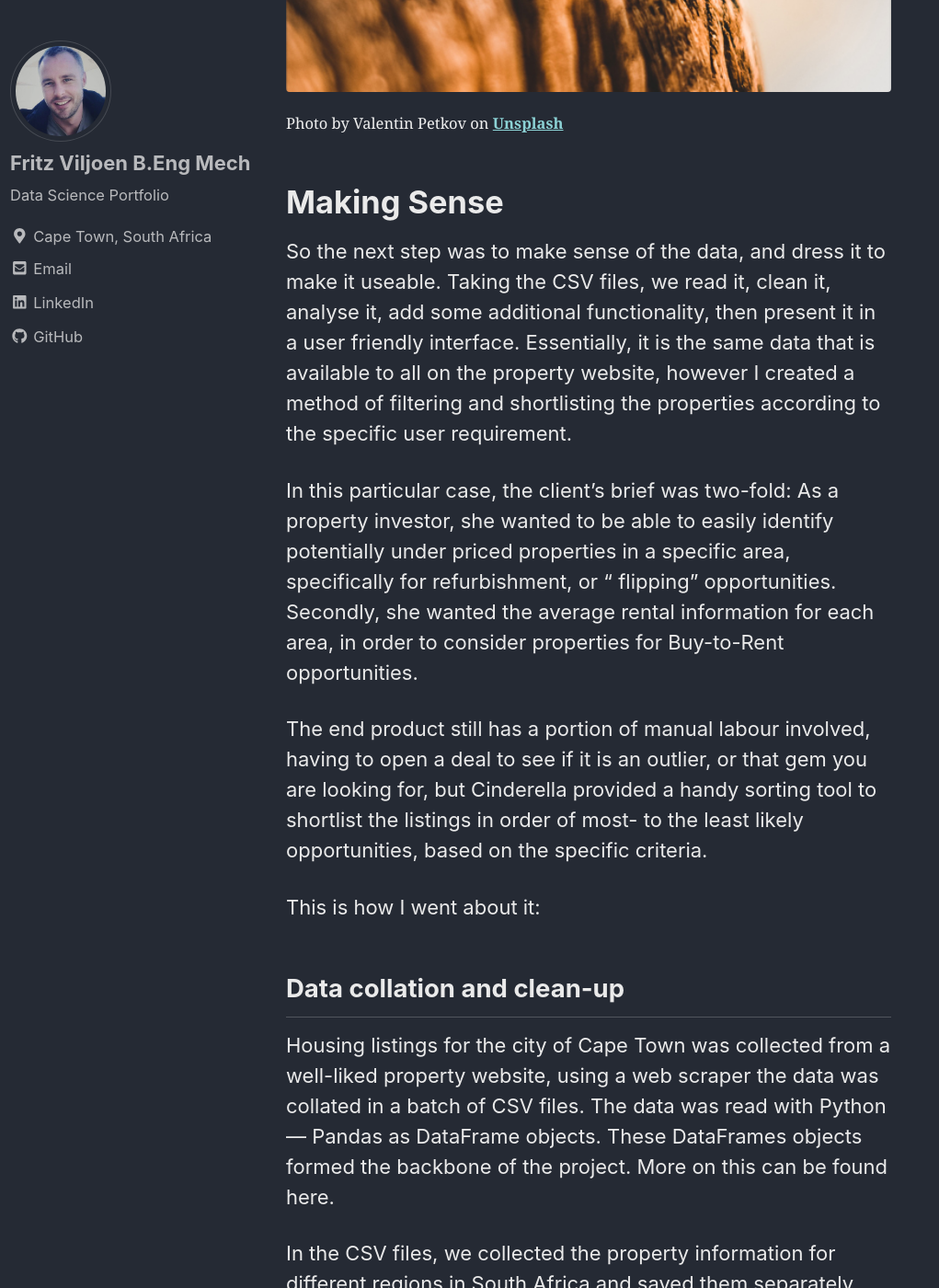
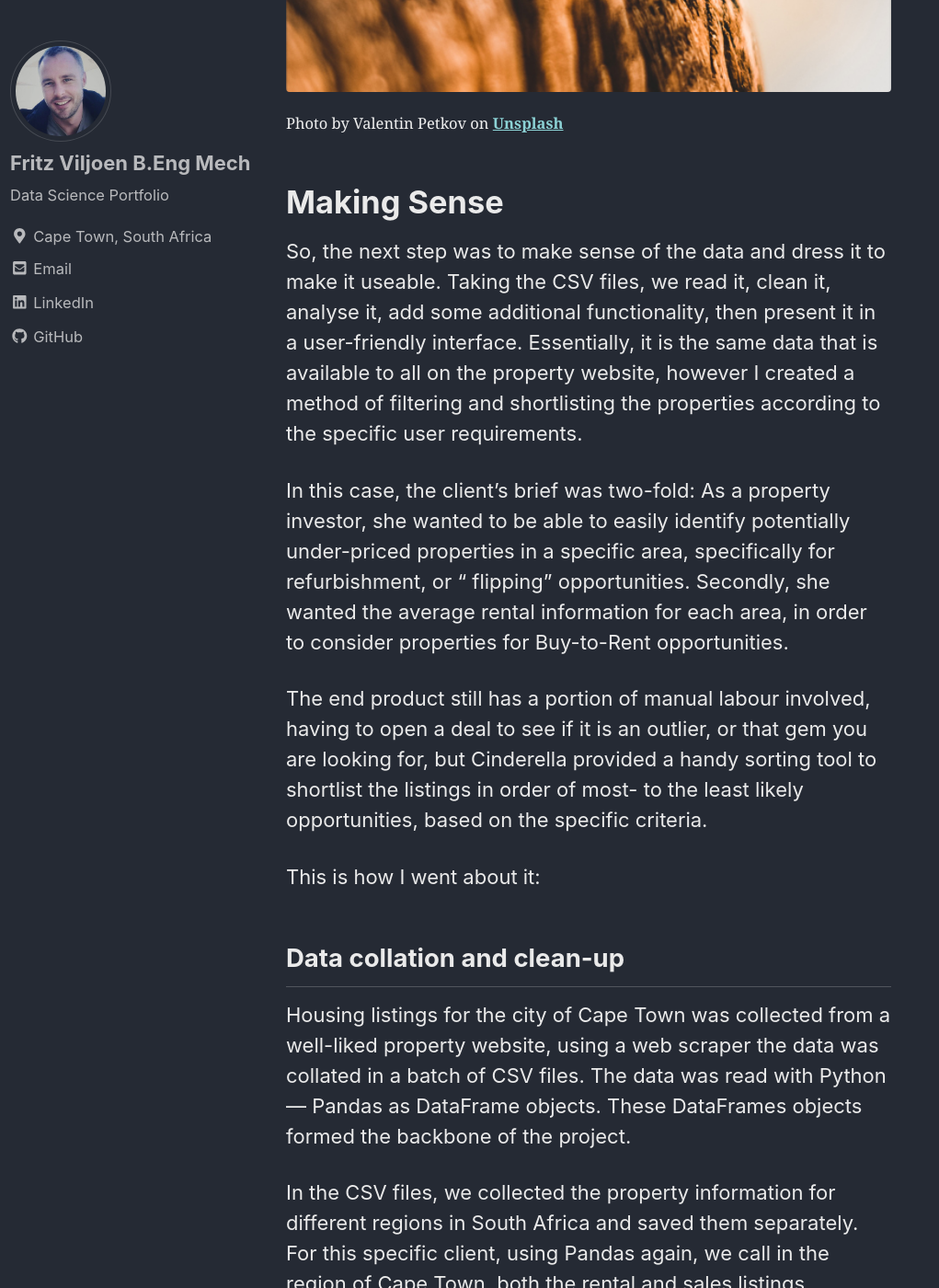
Before and after one commit to FritzViljoen/FritzViljoen.github.io, a Jekyll site: the page built from _posts/2019-06-15-cinderella-part-2.md, in a window 1280 px wide and 1400 px high, scrolled down 731 px. Shown: the whole window at 92% size, without its empty margins (0-1021 px from the left). Built offline with Jekyll 4.4.1, drawn with Linux system fonts in a browser that asks for light colours; nearby versions of some CDN libraries; some of the changed text lies outside the part shown.

````diff
--- a/_posts/2019-06-15-cinderella-part-2.md
+++ b/_posts/2019-06-15-cinderella-part-2.md
@@ -13,9 +13,9 @@
 
 # Making Sense
 
-So the next step was to make sense of the data, and dress it to make it useable. Taking the CSV files, we read it, clean it, analyse it, add some additional functionality, then present it in a user friendly interface. Essentially, it is the same data that is available to all on the property website, however I created a method of filtering and shortlisting the properties according to the specific user requirement.
+So, the next step was to make sense of the data and dress it to make it useable. Taking the CSV files, we read it, clean it, analyse it, add some additional functionality, then present it in a user-friendly interface. Essentially, it is the same data that is available to all on the property website, however I created a method of filtering and shortlisting the properties according to the specific user requirements.
 
-In this particular case, the client's brief was two-fold: As a property investor, she wanted to be able to easily identify potentially under priced properties in a specific area, specifically for refurbishment, or " flipping" opportunities. Secondly, she wanted the average rental information for each area, in order to consider properties for Buy-to-Rent opportunities.
+In this case, the client's brief was two-fold: As a property investor, she wanted to be able to easily identify potentially under-priced properties in a specific area, specifically for refurbishment, or " flipping" opportunities. Secondly, she wanted the average rental information for each area, in order to consider properties for Buy-to-Rent opportunities.
 
 The end product still has a portion of manual labour involved, having to open a deal to see if it is an outlier, or that gem you are looking for, but Cinderella provided a handy sorting tool to shortlist the listings in order of most- to the least likely opportunities, based on the specific criteria.
 
@@ -23,7 +23,7 @@
 This is how I went about it:
 
 ## Data collation and clean-up
-Housing listings for the city of Cape Town was collected from a well-liked property website, using a web scraper the data was collated in a batch of CSV files. The data was read with Python — Pandas as DataFrame objects. These DataFrames objects formed the backbone of the project. More on this can be found here.
+Housing listings for the city of Cape Town was collected from a well-liked property website, using a web scraper the data was collated in a batch of CSV files. The data was read with Python — Pandas as DataFrame objects. These DataFrames objects formed the backbone of the project.
 
 In the CSV files, we collected the property information for different regions in South Africa and saved them separately. For this specific client, using Pandas again, we call in the region of Cape Town, both the rental and sales listings.
 
@@ -108,9 +108,10 @@
 ### Working with Missing Values
 To have any hope of comparing these listings with each other, there is a minimum amount of information required. All real estate websites have varying information, most aren’t consistent with where they include what detail, for example confusing floor area / building footprint with site area, which distorted the output quite severely.
 
-For this particular analysis, the crucial information we decided on was the number of Beds, Baths, Listed Sales or Rental Price and Suburb, as this is the most consistently accurate.
+For this analysis, the crucial information we decided on was the number of Beds, Baths, Listed Sales or Rental Price and Suburb, as this is the most consistently accurate.
 
 All rows missing any one of these pieces of information is discarded as this breaks the calculation.
+Listing price also had some non-numeric values in there. As this is a crucial column its prudent to drop the record.
 
 ```python
 print(df.shape, 'Before')
@@ -153,7 +154,7 @@
 
 Removing them requires insight and domain experience.
 
-For example, the price histogram shows only one column. Using Pandas Describe, we are able to see some descriptive statistics:
+Using Pandas Describe, we are able to see some descriptive statistics: For example, the price histogram shows only one column.
 
 ```python
 print(rent_df.describe())
@@ -162,7 +163,7 @@
 
 {% include figure image_path = "assets/images/posts/hh-snippit_4.jpg" %}
 
-Using the mean average, we iteratively slice away the top 0.1% of listings, until finally it is possible to build a proper data set while losing the minimum amount of listings. Specifically as the maximum monthly rentals of more than 100 000 is outside of this project scope.
+Using the mean average, we iteratively slice away the top 0.1% of listings, until finally it is possible to build a proper data set while losing the minimum number of listings.
 
 ```python
 # Removing the highest 0.1% of rental listings
````
Also changed, not shown: other parts of _posts/2019-06-15-cinderella-part-2.md (+9 -9 lines), _pages/machinelearning.md (deleted, +0 -8 lines), _posts/2019-05-01-cinderella.md (+1 -1 lines).
